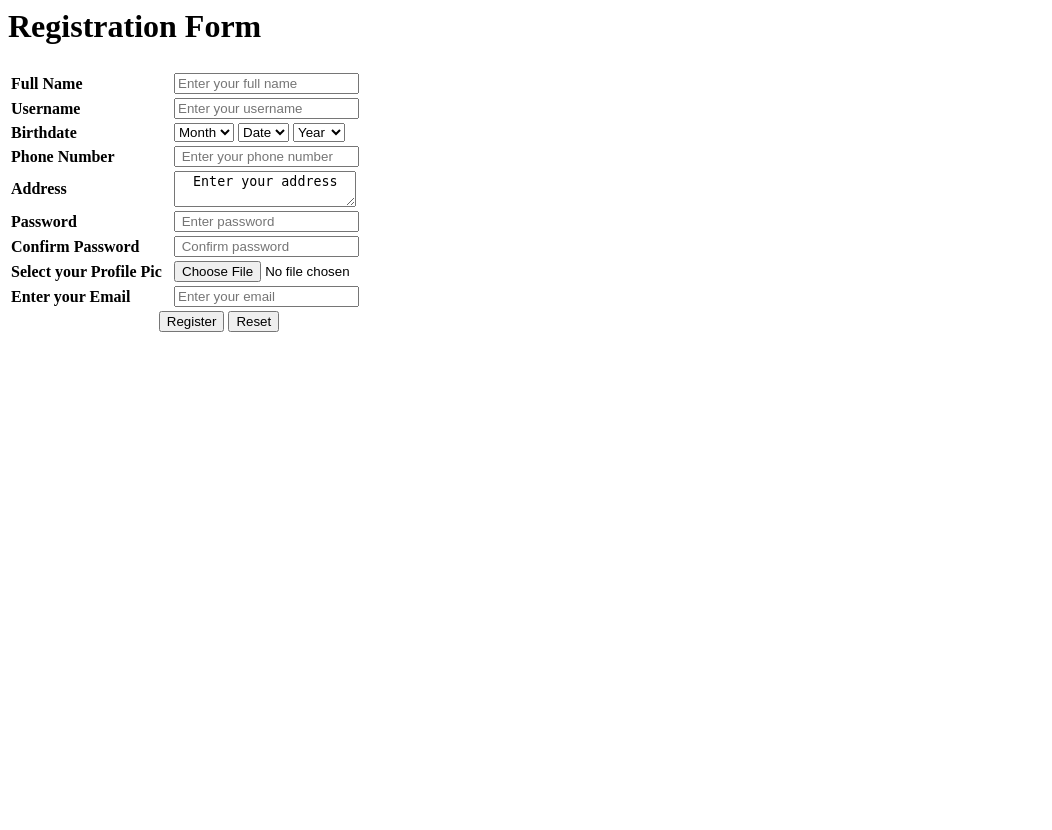
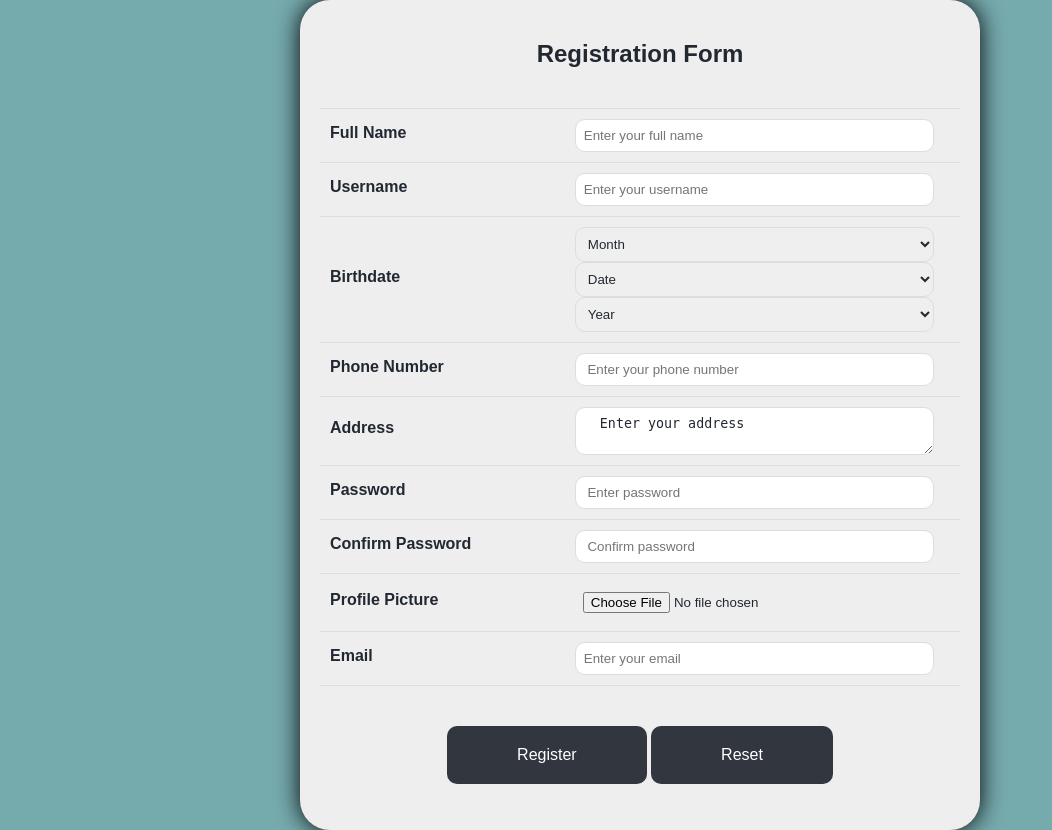
Before and after one commit to AsmaaHeikal/PHP-Registration-Webpage, a PHP site: page / in a window 1280 px wide. Shown: the whole page, without its empty margins (0-1052 px from the left). Before the commit the page ends 332 px from the top, so only its background shows below. Run offline with PHP 8.4, Linux system fonts and the light colour scheme.

Commit message:
finished page body CSS

```diff
--- a/Index.php
+++ b/Index.php
@@ -6,12 +6,99 @@
             <meta name="viewport" content="width=device-width, initial-scale=1, shrink-to-fit=no">
             <title> Registration Form </title>
             <style>
+                body {
+            font-family: Arial, sans-serif;
+            margin: 0;
+            padding: 0;
+            background-color: #76ABAE;
+        }
 
+        .page-body {
+            width: 50%;
+            margin: 0 auto;
+            padding: 20px;
+            background-color: #EEEEEE;
+            border-radius: 30px;
+            box-shadow: 0 0 25px rgba(0, 0,0, 1);
+        }
+
+        .title {
+            text-align: center;
+            margin-bottom: 20px;
+            color: #222831;
+        }
+
+        form {
+            width: 100%;
+        }
+
+        table {
+            width: 100%;
+            border-collapse: collapse;
+        }
+
+        td {
+            padding: 10px;
+            border-bottom: 1px solid #ddd;
+            color: #222831;
+        }
+
+        td b {
+            display: block;
+            margin-bottom: 5px;
+        }
+        tr:last-child td {
+            border-bottom: none;
+        }
+        input[type="text"],
+        input[type="password"],
+        input[type="email"],
+        textarea,
+        select {
+            width: calc(100% - 16px);
+            padding: 8px;
+            border: 1px solid #ddd;
+            border-radius: 10px;
+            box-sizing: border-box;
+            color: #222831;
+        }
+
+        input[type="file"] {
+            padding: 8px;
+        }
+
+        input[type="submit"],
+        input[type="reset"] {
+            padding: 20px 70px;
+            background-color: #31363F;
+            color: #fff;
+            border: none;
+            border-radius: 10px;
+            cursor: pointer;
+            transition: background-color 0.3s;
+            margin-top: 30px;
+            font-size: medium;
+        }
+
+        input[type="submit"]:hover,
+        input[type="reset"]:hover {
+            opacity: 80%;
+        }
+
+        @media (max-width: 768px) {
+            .page-body {
+                width: 90%;
+            }
+        }
             </style>
         </head>
 
         <body>
+        <?php include 'Header.php'; ?>
+            <section class="page-body">
+                <div class="title">
                     <h1> Registration Form </h1>
+                </div>
                 <form method="post" enctype="multipart/form-data" action=?#?>
                     <table>
                         <tr>
@@ -75,11 +162,11 @@
                             <td> <input type="password" name="p" / placeholder=" Confirm password"> </td>
                         </tr>
                         <tr>
-                        <td> <b> Select your Profile Pic </b> </td>
+                            <td> <b> Profile Picture </b> </td>
                             <td> <input type="file" name="pic" /> </td>
                         </tr>
                         <tr>
-                        <td> <b> Enter your Email </b> </td>
+                            <td> <b> Email </b> </td>
                             <td> <input type="email" name="e" / placeholder="Enter your email"> </td>
                         </tr>
                         <tr>
@@ -90,19 +177,11 @@
                         </tr>
                     </table>
                 </form>
+            </section>
         </body>
 
         </html>
         <?php
-        extract($_POST);
-        if (isset($save)) {
-            $dob = $yy . "-" . $mm . "--" . $dd;
-            $h = implode(",", $hobb);
-            $img = $_FILES['pic']['name'];
-            if ($return) {
-                $msg = "<font color='red'>" . ucfirst($e) . " already exists choose another email </font>";
-            } else {
-                $msg = "<font color='blue'> your data saved </font>";
-            }
-        }
+
+
         ?>
```
Lines whose indentation alone changed are shown as unchanged.
